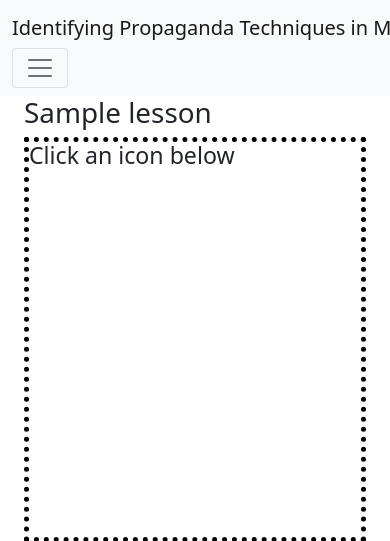
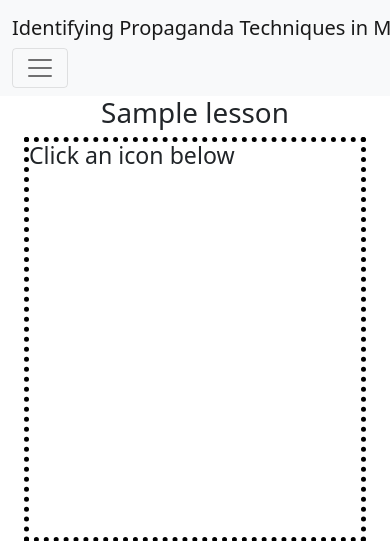
Before and after one commit to trishataparia/spring25-ui-final, a Python web app: template templates/view_technique.html in a window 390 px wide; the page is wider, and only the part inside the window is pictured. Shown: the top 541 px of that part. Run offline with Jinja, Linux system fonts and the light colour scheme; the template is opened without the code that fills it: most values are stand-ins (such as "Sample title", 1, 10 or a date in 2020); some libraries are stand-ins or nearby versions.

Commit message:
Update view_technique.html

```diff
--- a/templates/view_technique.html
+++ b/templates/view_technique.html
@@ -7,12 +7,22 @@
 </script>
 
 <div class="container">
-    <h1 id="lessonTitle">{{ lesson.title }}</h1>
+    <div class="row">
+        <div class="col-md-12 d-flex justify-content-center" >
+            <h1 id="lessonTitle">{{ lesson.title }}</h1>
+        </div>
+    </div>
 
     <!-- Single Display Area -->
-    <div id="dynamic-display" class="info-display mb-4">
-        <h3 id="display-title">Click an icon below</h3>
-        <p><strong id="content-type"></strong> <span id="display-content"></span></p>
+    <div class="row">
+        <div class="col-md-3"></div>
+        <div class="col-md-6">
+        <div id="dynamic-display" class="info-display mb-4">
+            <h3 id="display-title">Click an icon below</h3>
+            <p><strong id="content-type"></strong> <span id="display-content"></span></p>
+        </div>
+        </div>
+        <div class="col-md-3"></div>
     </div>
 
     <div class="row">
```
